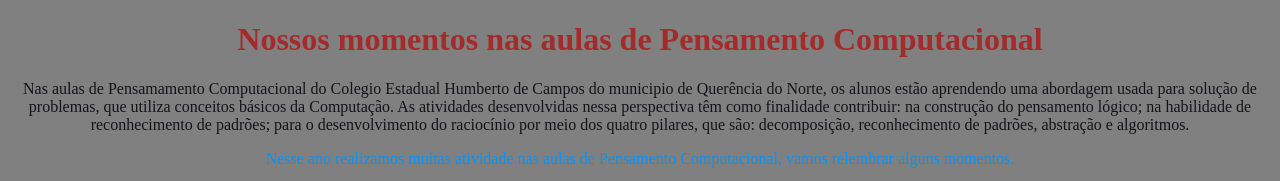
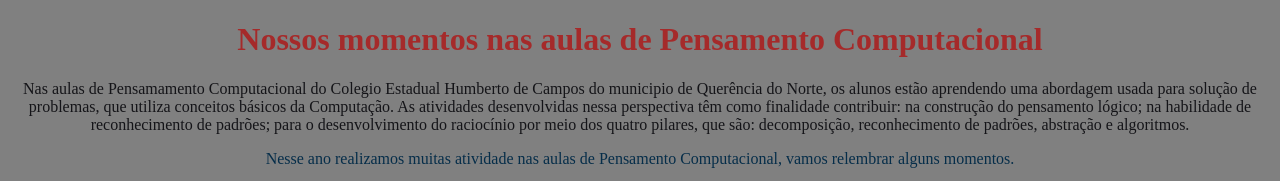
Before and after one commit to maralang/PC1Ahumberto, a plain HTML site: page index.html in a window 1280 px wide. Shown: the top 181 px of the page. Drawn offline with Linux system fonts and the light colour scheme.

```diff
--- a/style.css
+++ b/style.css
@@ -2,7 +2,7 @@
     color: rgb(20, 20, 24);
 }
 .textorosa{
-    color: #0992f3;
+    color: #052d49;
 
 }
 #titulo{
```
